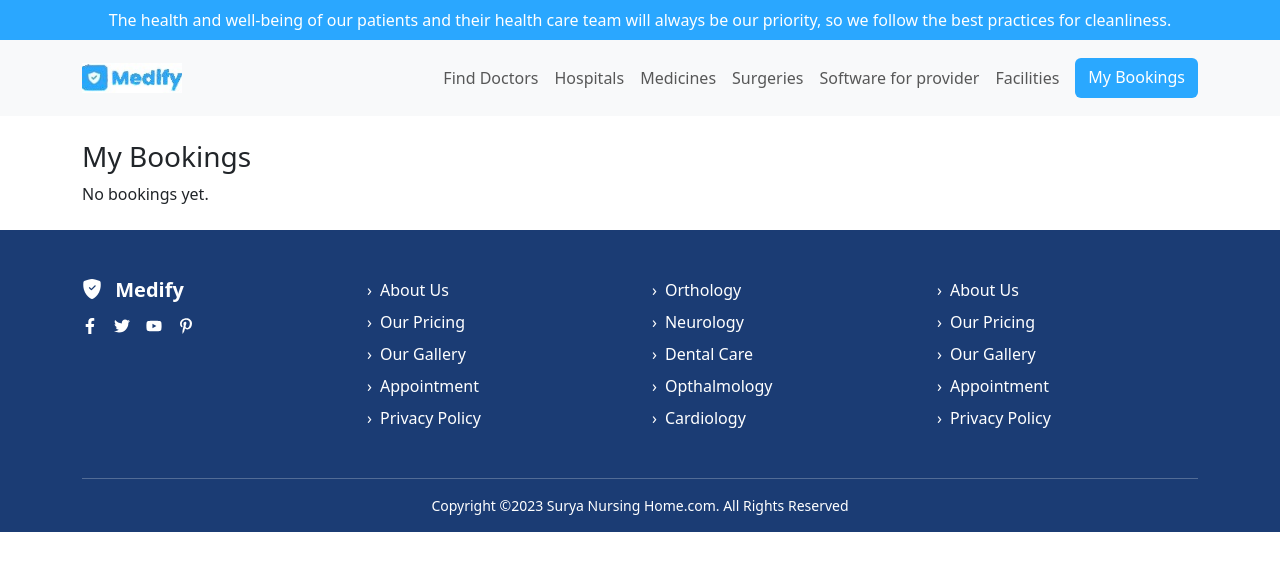
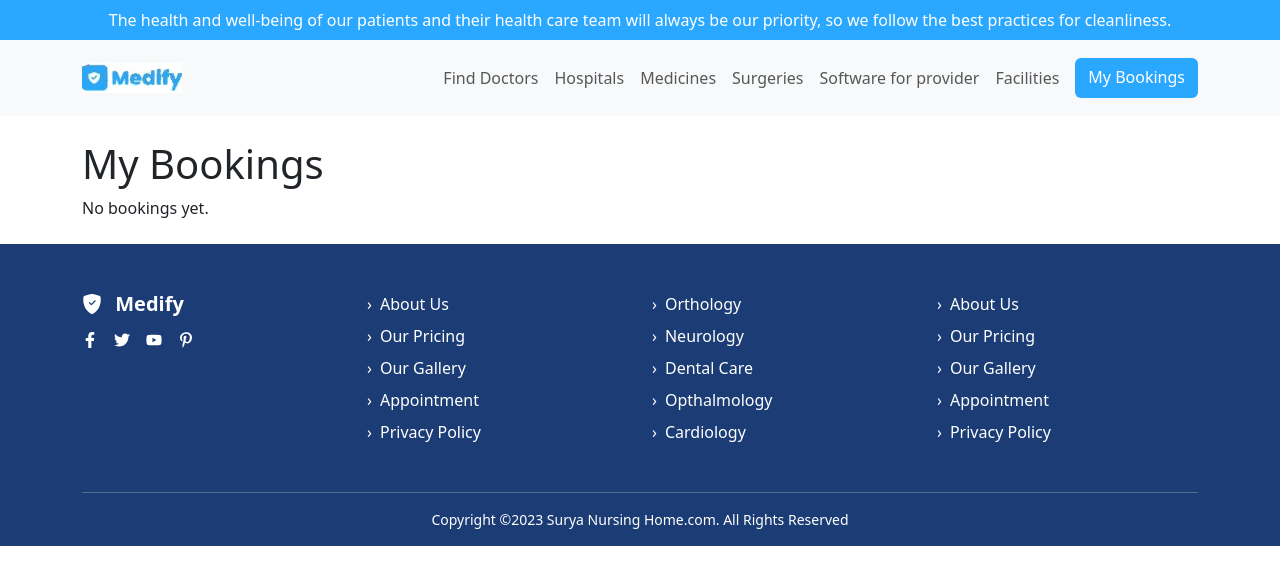
Before and after one commit to Hemavathylakisha/BUILDOUT_XMEDIFY_APP, a React (Vite) app: page /my-bookings in a window 1280 px wide. Shown: the top 584 px of the page. Built offline with nearby package versions, Linux system fonts and the light colour scheme.

Commit message:
added test case id

```diff
--- a/src/MyBookings/Mybookings.jsx
+++ b/src/MyBookings/Mybookings.jsx
@@ -5,7 +5,7 @@ const MyBookings = () => {
 
   return (
     <div className="container my-4">
-      <h3>My Bookings</h3>
+      <h1>My Bookings</h1>
       {bookings.length === 0 ? <p>No bookings yet.</p> : bookings.map((b, i) => (
         <div key={i} className="border p-3 mb-3 rounded">
           <h5>{b.center["Hospital Name"]}</h5>
--- a/src/components/SearchBar/SearchBar.jsx
+++ b/src/components/SearchBar/SearchBar.jsx
@@ -44,13 +44,14 @@ const SearchBar = () => {
                 <i className="bi bi-geo-alt"></i>
               </span>
               <select
+              data-testid="state-dropdown"
                 className="form-select"
                 value={selectedState}
                 onChange={(e) => setSelectedState(e.target.value)}
               >
                 <option value="">Select State</option>
                 {states.map((state) => (
-                  <option key={state}>{state}</option>
+                  <option key={state} value={state}>{state}</option>
                 ))}
               </select>
             </div>
@@ -63,6 +64,7 @@ const SearchBar = () => {
                 <i className="bi bi-building"></i>
               </span>
               <select
+              data-testid="city-dropdown"
                 className="form-select"
                 value={selectedCity}
                 onChange={(e) => setSelectedCity(e.target.value)}
@@ -70,7 +72,7 @@ const SearchBar = () => {
               >
                 <option value="">Select City</option>
                 {cities.map((city) => (
-                  <option key={city}>{city}</option>
+                  <option key={city} value={city}>{city}</option>
                 ))}
               </select>
             </div>
```
